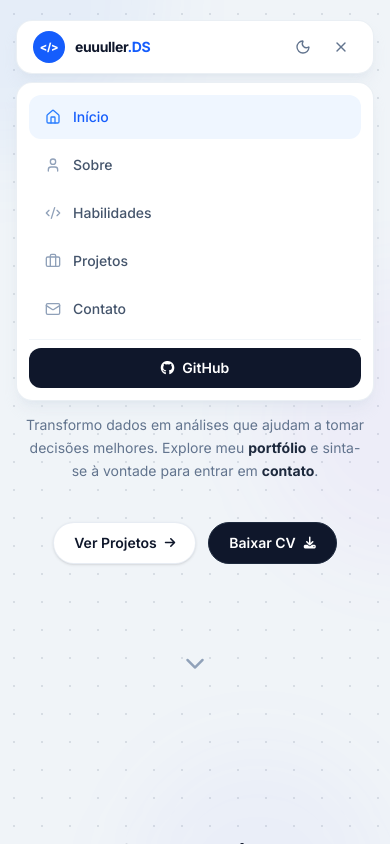
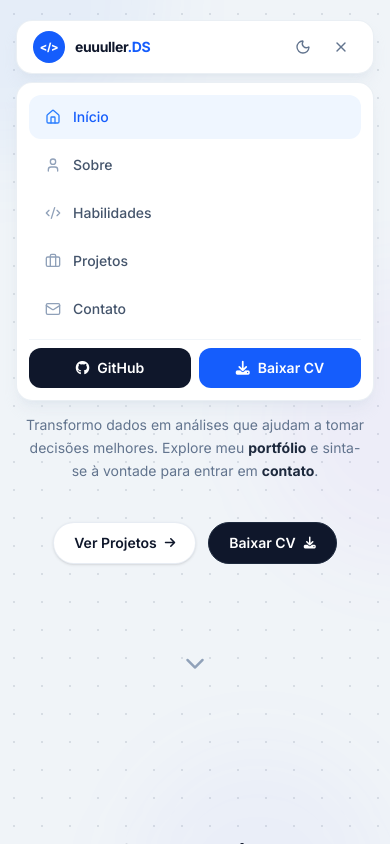
Before and after one commit to Euuuller/Portfolio, a React (Vite) app: page / in a window 390 px wide. Both pictures are taken after a click on the button 341 px from the left and 47 px from the top of the page. Shown: the top 844 px of the page. Built offline with nearby package versions, Linux system fonts and the light colour scheme.

Commit message:
Adding the "Download CV" button on mobile.

```diff
--- a/src/components/Navbar.tsx
+++ b/src/components/Navbar.tsx
@@ -131,14 +131,21 @@ export default function Navbar() {
             );
           })}
 
-          <div className="pt-2 mt-1 border-t border-slate-100 dark:border-slate-800">
+          <div className="pt-2 mt-1 border-t border-slate-100 dark:border-slate-800 flex gap-2">
             <a
               href="https://github.com/Euuuller"
               target="_blank"
               rel="noopener noreferrer"
-              className="flex items-center justify-center gap-2 w-full px-4 py-2.5 rounded-xl bg-slate-900 dark:bg-white text-white dark:text-slate-900 text-sm font-semibold hover:bg-slate-700 dark:hover:bg-slate-200 transition-colors duration-200"
+              className="flex-1 flex items-center justify-center gap-2 px-4 py-2.5 rounded-xl bg-slate-900 dark:bg-white text-white dark:text-slate-900 text-sm font-semibold hover:bg-slate-700 dark:hover:bg-slate-200 transition-colors duration-200"
             >
               <i className="fa-brands fa-github text-sm"></i> GitHub
+            </a>
+            <a
+              href="/docs/curriculo.pdf"
+              download="Curriculo-Euller-Duarte.pdf"
+              className="flex-1 flex items-center justify-center gap-2 px-4 py-2.5 rounded-xl bg-blue-600 hover:bg-blue-700 dark:bg-blue-500 dark:hover:bg-blue-600 text-white text-sm font-semibold transition-colors duration-200"
+            >
+              <i className="fa-solid fa-download text-sm"></i> Baixar CV
             </a>
           </div>
         </div>
--- a/src/components/Projects.tsx
+++ b/src/components/Projects.tsx
@@ -80,15 +80,16 @@ export default function Projects() {
           {PROJECTS.map(project => (
             <div
               key={project.id}
-              className="min-w-[85vw] sm:min-w-[320px] mr-4 md:mr-0 md:min-w-0 bg-white dark:bg-[#0a0a0a] border border-slate-100 dark:border-slate-800 rounded-[16px] overflow-hidden shadow-sm hover:shadow-md transition-all duration-300 flex flex-col group"
+              tabIndex={0}
+              className="min-w-[85vw] sm:min-w-[320px] mr-4 md:mr-0 md:min-w-0 bg-white dark:bg-[#0a0a0a] border border-slate-100 dark:border-slate-800 rounded-[16px] overflow-hidden shadow-sm hover:shadow-md focus:outline-none transition-all duration-300 flex flex-col group"
             >
               <div className="relative h-[200px] overflow-hidden">
-                <img src={project.image} alt={project.title} className="w-full h-full object-cover group-hover:scale-105 transition-transform duration-500" loading="lazy" decoding="async" />
-                <div className="absolute inset-0 bg-navy/60 dark:bg-black/60 opacity-0 group-hover:opacity-100 transition-opacity duration-300 flex items-center justify-center backdrop-blur-[2px]">
+                <img src={project.image} alt={project.title} className="w-full h-full object-cover group-hover:scale-105 group-focus:scale-105 transition-transform duration-500" loading="lazy" decoding="async" />
+                <div className="absolute inset-0 bg-navy/60 dark:bg-black/60 opacity-0 group-hover:opacity-100 group-focus:opacity-100 transition-opacity duration-300 flex items-center justify-center backdrop-blur-[2px]">
                   <button
                     type="button"
                     onClick={() => setSelectedProject(project)}
-                    className="cursor-pointer bg-white/10 hover:bg-white/20 border border-white/30 text-white text-sm font-semibold py-2 px-4 rounded-lg backdrop-blur-md transition-all duration-300 transform translate-y-4 group-hover:translate-y-0"
+                    className="cursor-pointer bg-white/10 hover:bg-white/20 border border-white/30 text-white text-sm font-semibold py-2 px-4 rounded-lg backdrop-blur-md transition-all duration-300 transform translate-y-4 group-hover:translate-y-0 group-focus:translate-y-0"
                   >
                     Ver Detalhes do Projeto
                   </button>
```
